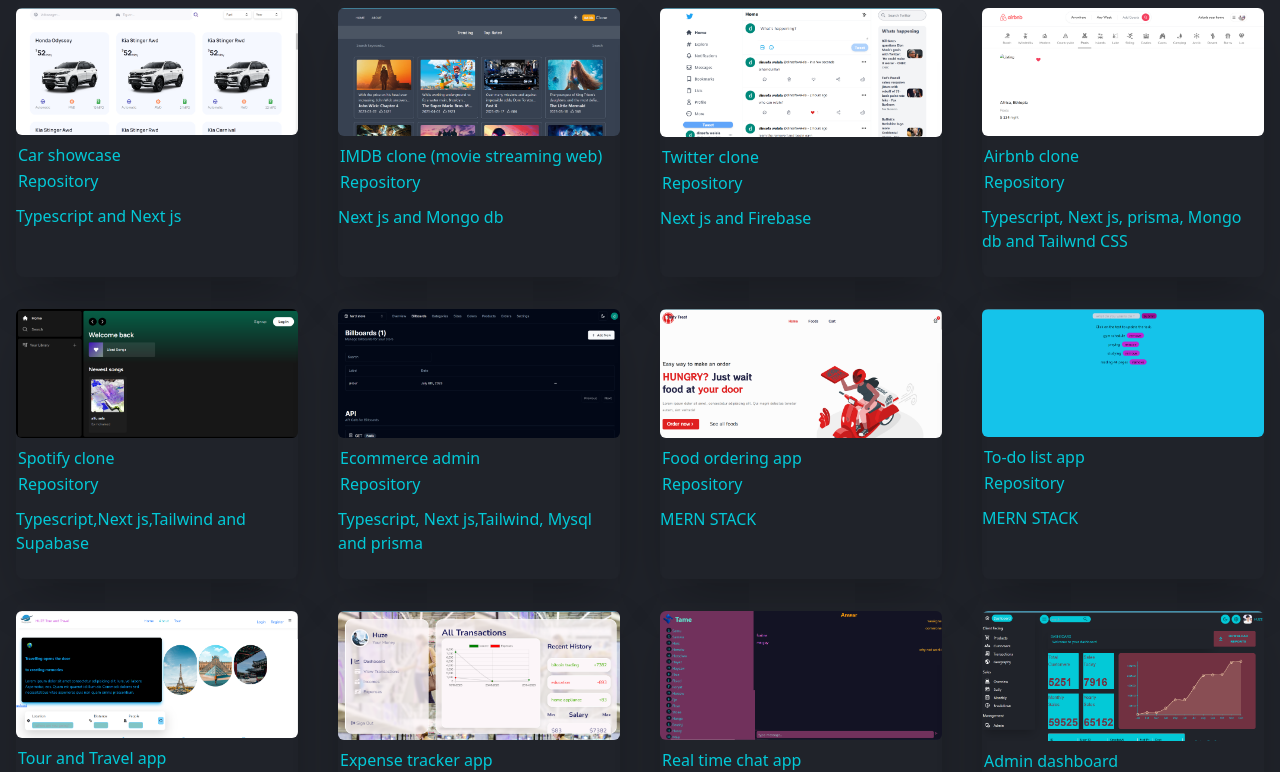
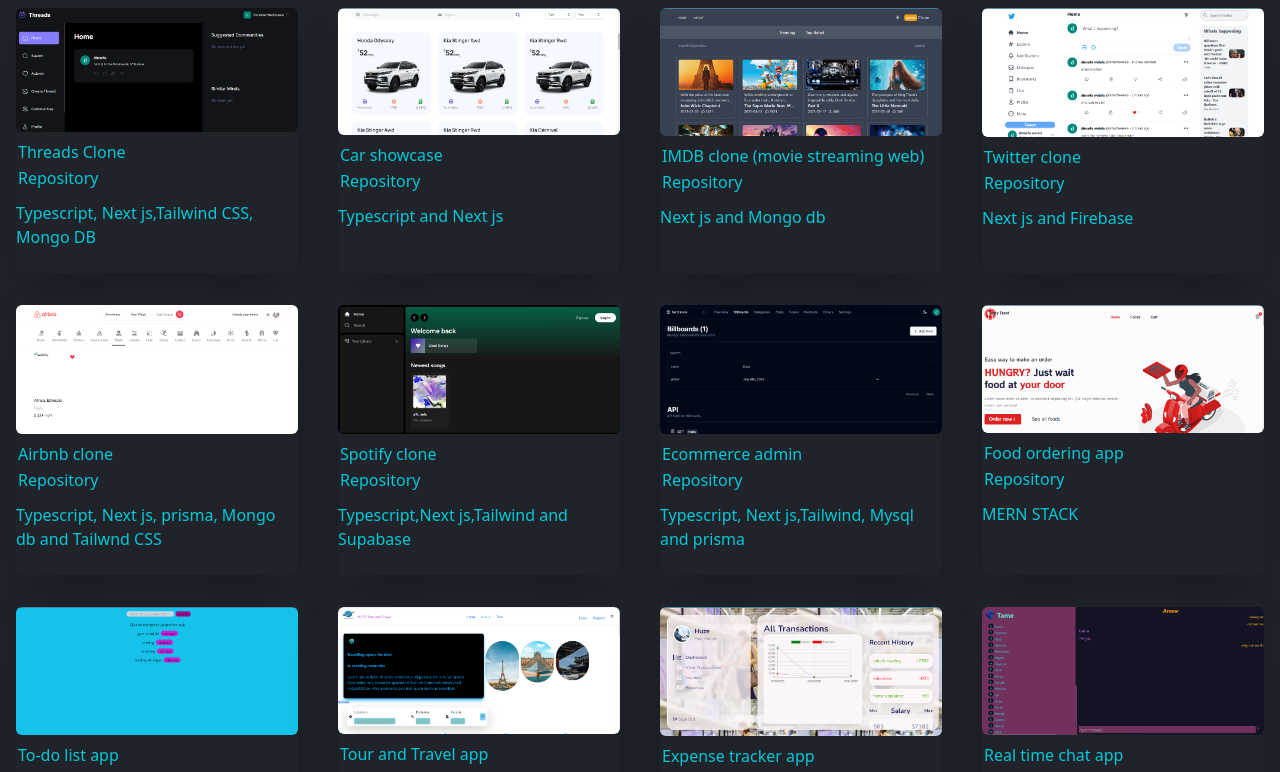
Before and after one commit to huuzey/huze-portfolio, a React (Create React App) app: page / in a window 1280 px wide. Shown: the part 1232-2004 px from the top of the page. Built offline with nearby package versions, Linux system fonts and the light colour scheme.

Commit message:
threads added

```diff
--- a/src/assets/datafiles.js
+++ b/src/assets/datafiles.js
@@ -11,8 +11,16 @@ import imdb from "./imdb.png";
 import spoty from "./spoty.png";
 import commerce from "./commerce.png";
 import airbnb from "./airbnb.png";
+import thread from "./thread.png";
 
 export const projects = [
+  {
+    img: thread,
+    url: "https://thread-hgyij9q24-huuzey.vercel.app/",
+    title: "Threads Clone",
+    repo: "https://github.com/huuzey/threads",
+    desc: " Typescript, Next js,Tailwind CSS, Mongo DB ",
+  },
   {
     img: car,
     url: "https://carshowcase-dn360a9h8-huuzey.vercel.app/",
```
Also changed, not shown: src/assets/thread.png (added).
